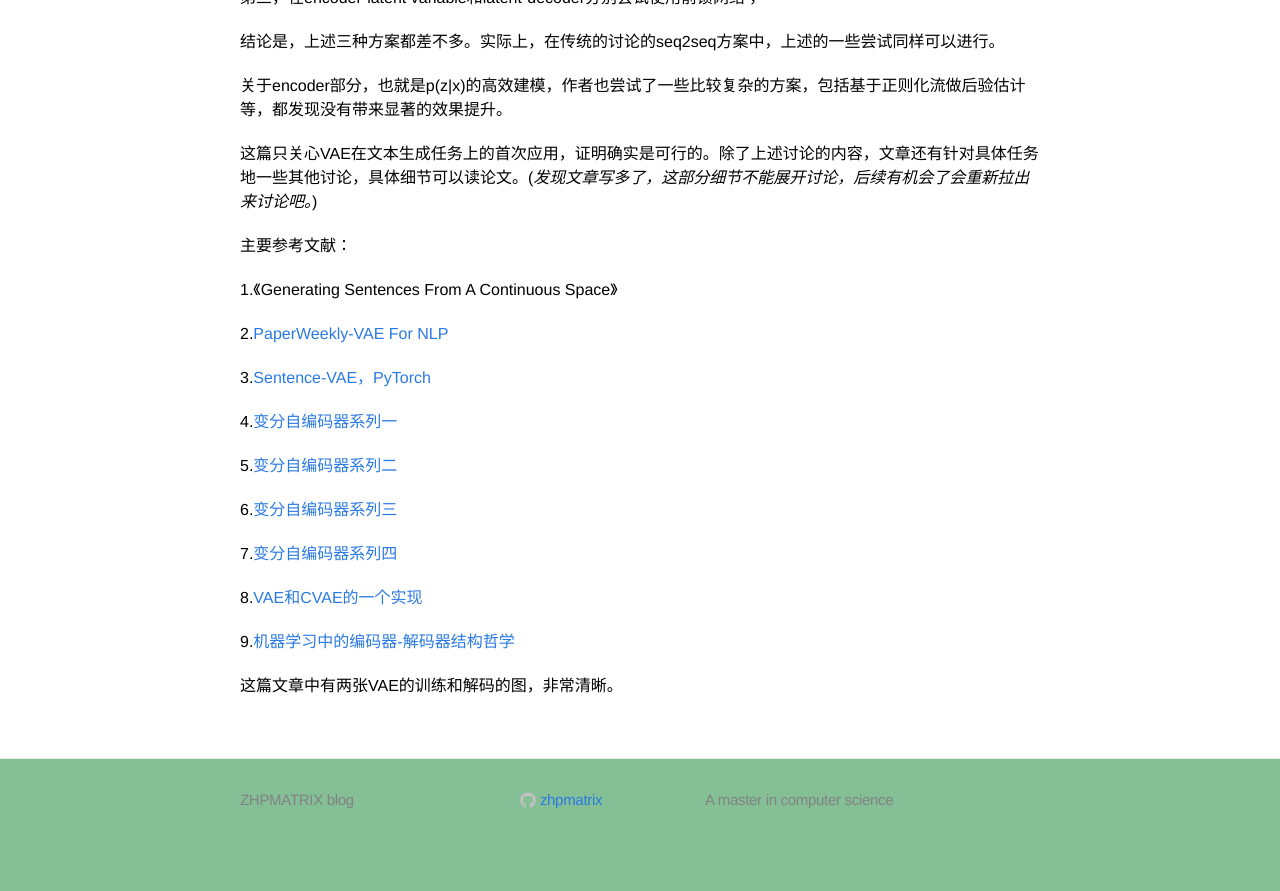
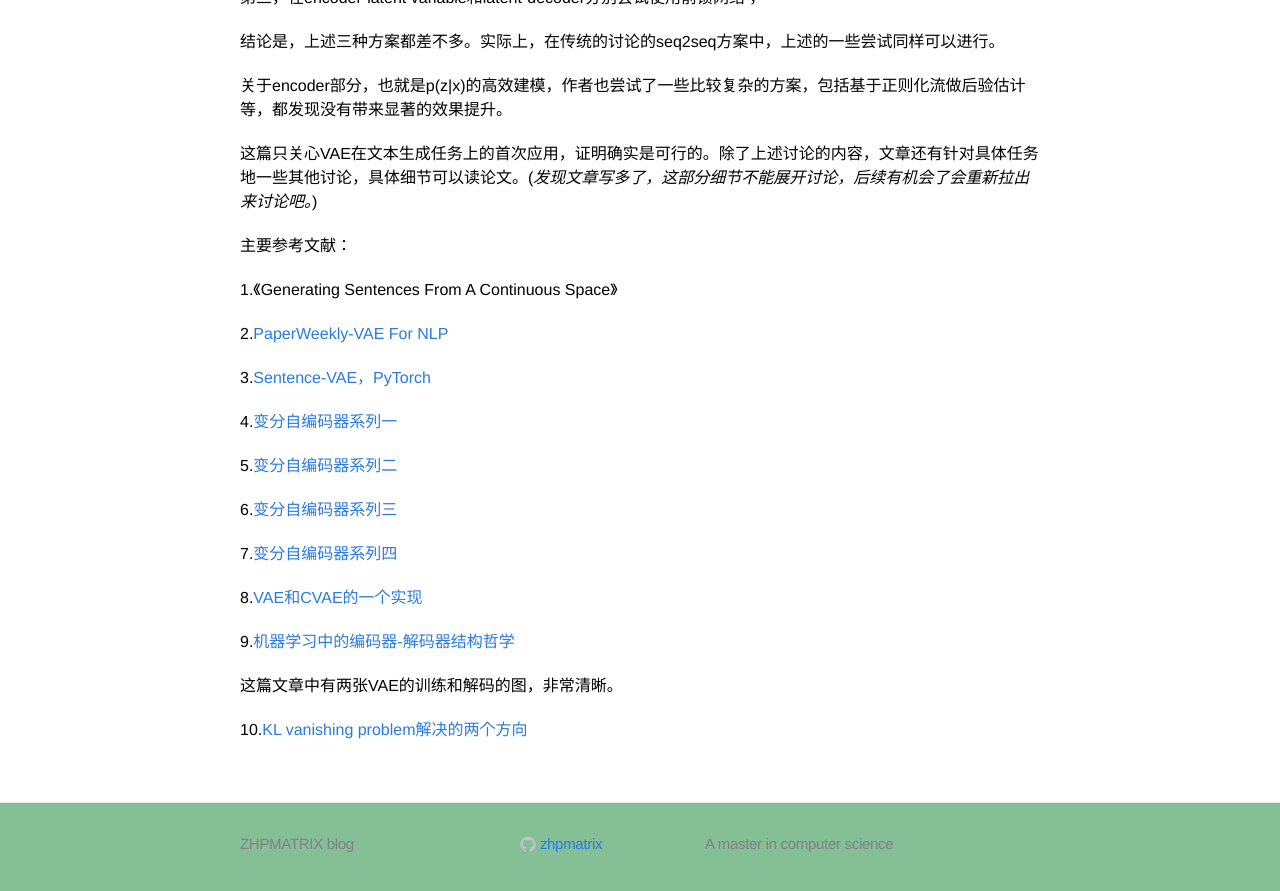
Before and after one commit to zhpmatrix/zhpmatrix.github.io, a Jekyll site: the page built from _posts/2019-02-05-vae-text-generation.md, in a window 1280 px wide and 900 px high, scrolled down 2721 px. Shown: the top 891 px of the window. Built offline with Jekyll 4.4.1, drawn with Linux system fonts in a browser that asks for light colours; formulas are drawn with MathJax 3; comment, search, counter and statistics services are not loaded; before the commit the page ends 3577 px from its top, so only the background shows below that.

Commit message:
add ref about kl vanishing problem

```diff
--- a/_posts/2019-02-05-vae-text-generation.md
+++ b/_posts/2019-02-05-vae-text-generation.md
@@ -107,3 +107,5 @@ $$z=均值+\epsilon*方差，\epsilon \sim N(0,I)$$
 9.[机器学习中的编码器-解码器结构哲学](https://mp.weixin.qq.com/s?__biz=MzIzNjc0MTMwMA==&mid=2247487935&idx=1&sn=e1c372bb09b5027fc89b5af25d264f70&chksm=e8d26664dfa5ef72dcf092a712c6fbf5346a50c9c53c5d08213fd92ba0ee5b987469b45ce189&mpshare=1&scene=23&srcid=%23rd)
 
 这篇文章中有两张VAE的训练和解码的图，非常清晰。
+
+10.[KL vanishing problem解决的两个方向](http://www.sohu.com/a/216987798_297288)
```
